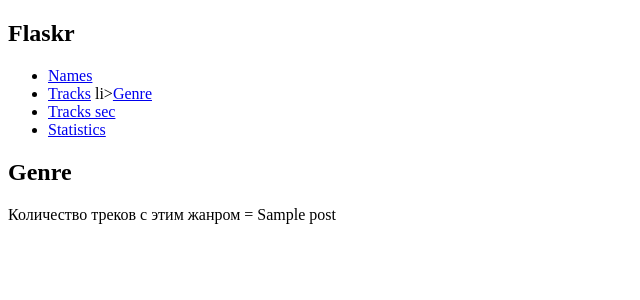
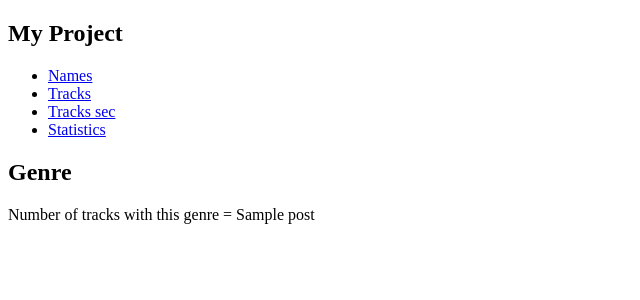
Before and after one commit to Kirtsun/dz_flask_1, a Flask app: template flaskr/templates/auth/genre.html in a window 1280 px wide. Shown: the top 300 px of the page, without its empty margins (0-640 px from the left). Run offline with Flask 2, Linux system fonts and the light colour scheme; the template is opened without the code that fills it: most values are stand-ins (such as "Sample title", 1, 10 or a date in 2020).

Commit message:
create html

```diff
--- a/flaskr/templates/auth/genre.html
+++ b/flaskr/templates/auth/genre.html
@@ -10,7 +10,7 @@
     <article class="sec">
       <header>
         <div>
-          <p>Количество треков с этим жанром = {{ post }}</p>
+          <p>Number of tracks with this genre = {{ post }}</p>
         </div>
       </header>
     </article>
--- a/flaskr/templates/auth/statistics.html
+++ b/flaskr/templates/auth/statistics.html
@@ -9,7 +9,7 @@
     <article class="sec">
       <header>
         <div>
-          <p>среднее значение {{ post['avg'] }}сек<br> общее значение  {{post['sum']}}сек</p>
+          <p>Average track time - {{ post['avg'] }} sec<br>Total track time  {{post['sum']}}sec</p>
         </div>
       </header>
     </article>
--- a/flaskr/templates/auth/tracks_sec.html
+++ b/flaskr/templates/auth/tracks_sec.html
@@ -7,7 +7,7 @@
   {% for post in tracks_title %}
     <article class="sec">
         <div>
-          <p>{{ post['title'] }} = {{post['lenght']}}</p>
+          <p>{{ post['title'] }} - {{post['lenght']}} sec</p>
         </div>
       </header>
     </article>
--- a/flaskr/templates/blog.html
+++ b/flaskr/templates/blog.html
@@ -1,11 +1,10 @@
 <!doctype html>
 <title>{% block title %}{% endblock %} - Flaskr</title>
 <nav>
-  <h1>Flaskr</h1>
+  <h1>My Project</h1>
   <ul>
       <li><a href="{{ url_for('auth.names') }}">Names</a>
       <li><a href="{{ url_for('auth.tracks') }}">Tracks</a>
-      li><a href="{{ url_for('auth.tracks') }}">Genre</a>
       <li><a href="{{ url_for('auth.tracks_sec') }}">Tracks sec</a>
       <li><a href="{{ url_for('auth.statistics') }}">Statistics</a>
   </ul>
```
